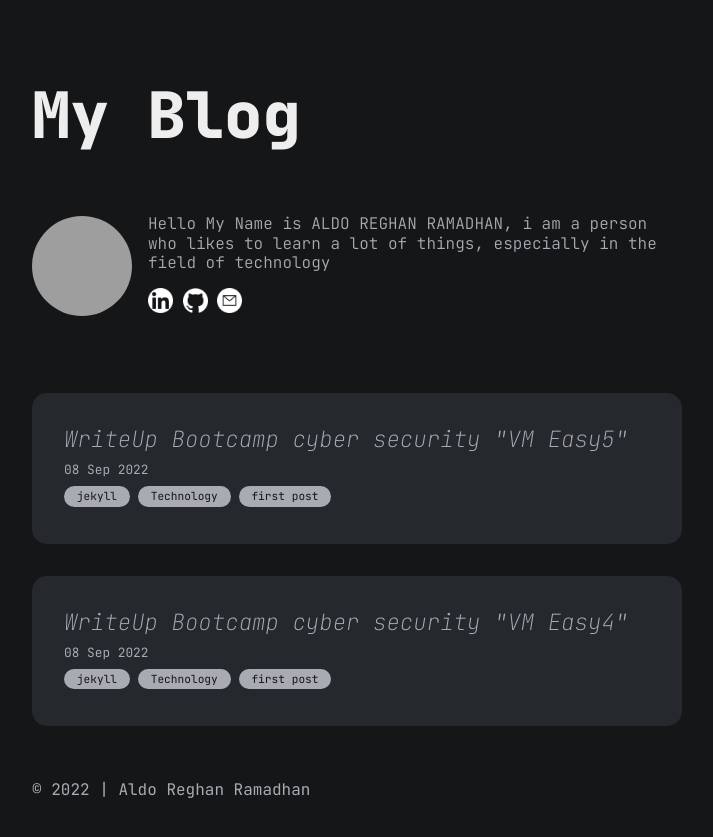
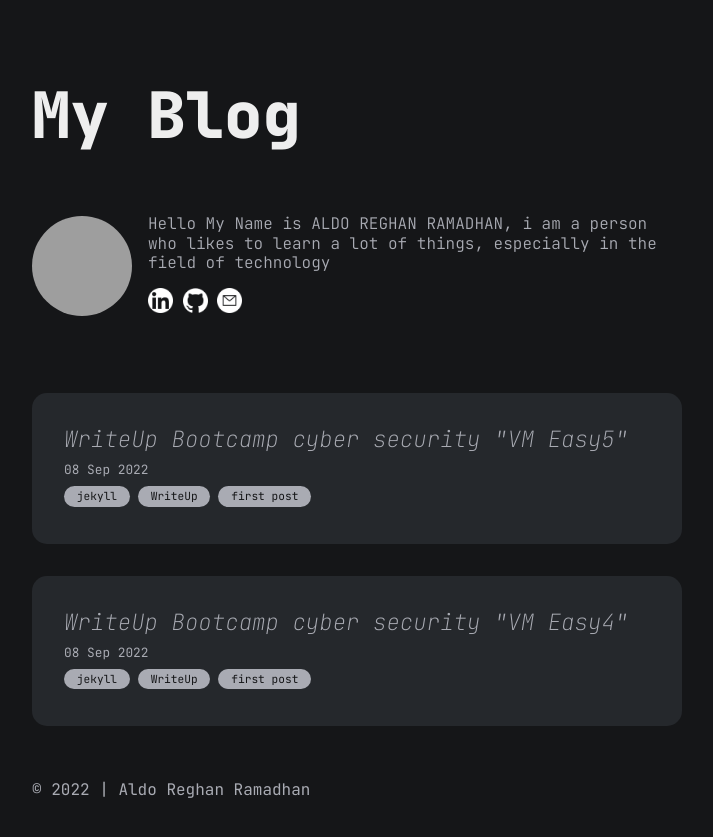
Before and after one commit to AldoReghan/aldoreghan.github.io, a Jekyll site: the page built from index.md, in a window 1280 px wide, cut to the strip 0-837 px from the top of the page. Shown: the whole strip, without its empty margins (283-996 px from the left). Built offline with Jekyll 4.4.1, drawn with Linux system fonts in a browser that asks for light colours; grey boxes are pictures that could not be loaded.

Commit message:
prepare post

```diff
--- a/_data/author.yml
+++ b/_data/author.yml
@@ -5,7 +5,7 @@ description: "
     Hello My Name is ALDO REGHAN RAMADHAN, i am a person who likes to learn a lot of things, especially in the field of technology
   </p>
 "
-email: dev_sharad@outlook.com
+email: aldoreramadhan@gmail.com
 contact:
   - title: linkedin
     url: https://www.linkedin.com/in/aldorr
--- a/all_collections/_posts/2022-09-08-writeup-ctf-easy4.markdown
+++ b/all_collections/_posts/2022-09-08-writeup-ctf-easy4.markdown
@@ -2,7 +2,7 @@
 layout: post
 title: WriteUp Bootcamp cyber security "VM Easy4"
 date: 2022-09-08
-categories: ["jekyll", "Technology", "first post"]
+categories: ["jekyll", "WriteUp", "first post"]
 ---
 
 cooming soon
--- a/all_collections/_posts/2022-09-08-writeup-ctf-easy5.markdown
+++ b/all_collections/_posts/2022-09-08-writeup-ctf-easy5.markdown
@@ -2,7 +2,7 @@
 layout: post
 title: WriteUp Bootcamp cyber security "VM Easy5"
 date: 2022-09-08
-categories: ["jekyll", "Technology", "first post"]
+categories: ["jekyll", "WriteUp", "first post"]
 ---
 
 cooming soon
```
